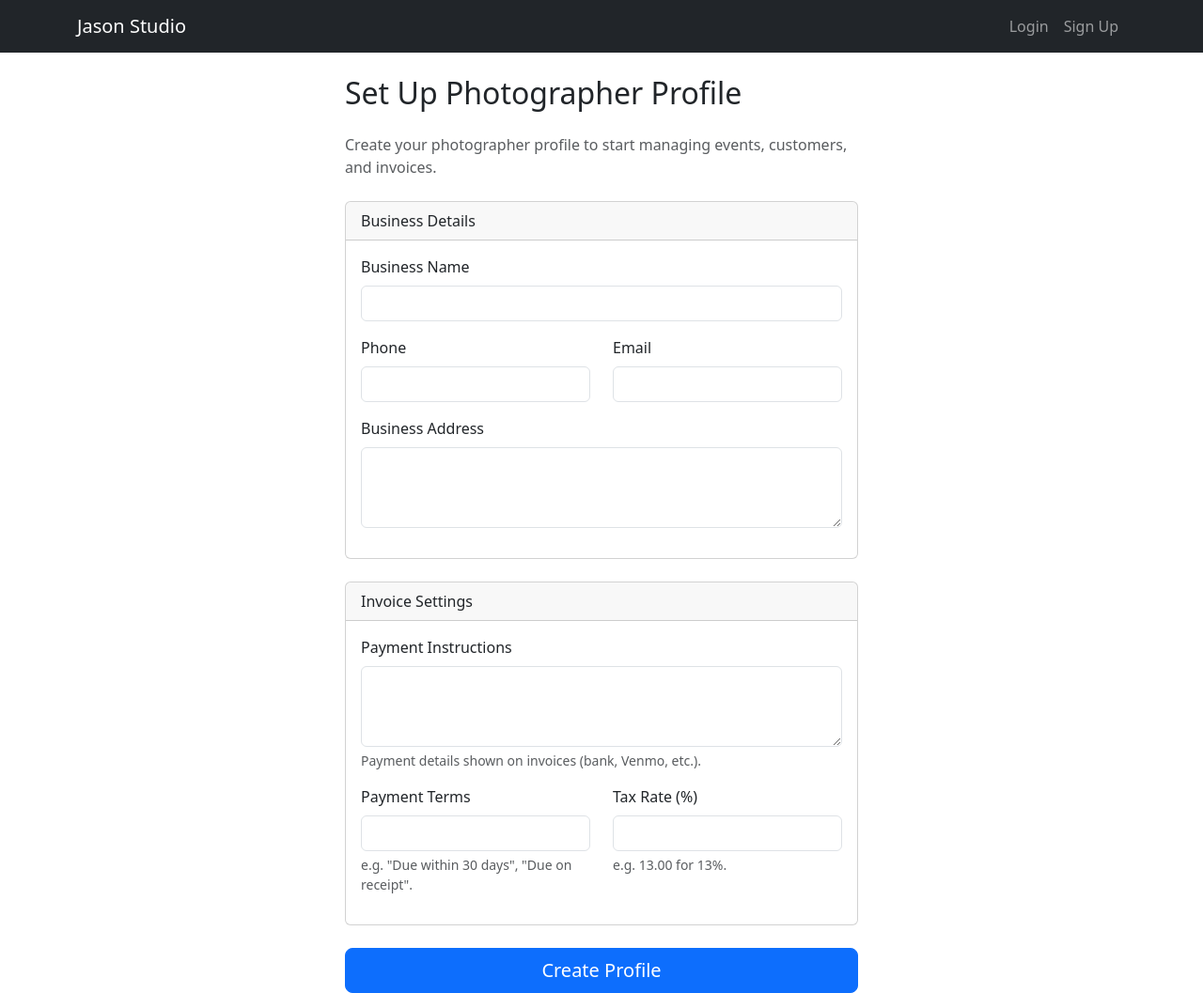
After one commit to erikvw/jasonstudio, a Django app: template src/jasonstudio/templates/accounts/photographer_setup.html in a window 1280 px wide. The commit adds this page. Shown: the whole page at 94% size. Run offline with Django 5.2, Linux system fonts and the light colour scheme; the template is opened without the code that fills it, so the values that code supplies are empty.

Commit message:
Add photographer setup flow for first-time superuser login
When a superuser logs in and no PhotographerProfile exists, the home
page shows a setup button instead of the bare landing page. The setup
form creates the profile and redirects to the photographer dashboard.

Co-Authored-By: Claude Opus 4.6 <noreply@anthropic.com>

```diff
--- a/src/jasonstudio/accounts/urls.py
+++ b/src/jasonstudio/accounts/urls.py
@@ -4,6 +4,7 @@ from . import views
 
 urlpatterns = [
     path("signup/", views.signup, name="signup"),
+    path("photographer/setup/", views.photographer_setup, name="photographer_setup"),
     path("dashboard/", views.customer_dashboard, name="customer_dashboard"),
     path("customers/", views.customer_list, name="customer_list"),
     path("customers/add/", views.customer_add, name="customer_add"),
--- /dev/null
+++ b/src/jasonstudio/templates/accounts/photographer_setup.html
@@ -0,0 +1,80 @@
+{% extends "base.html" %}
+{% block title %}Photographer Setup — Jason Studio{% endblock %}
+{% block content %}
+<div class="row justify-content-center">
+    <div class="col-md-6">
+        <h2 class="mb-4">Set Up Photographer Profile</h2>
+        <p class="text-muted mb-4">Create your photographer profile to start managing events, customers, and invoices.</p>
+
+        <form method="post">
+            {% csrf_token %}
+
+            <div class="card mb-4">
+                <div class="card-header">Business Details</div>
+                <div class="card-body">
+                    <div class="mb-3">
+                        <label for="id_business_name" class="form-label">Business Name</label>
+                        <input type="text" name="business_name" id="id_business_name"
+                               value="{{ form.business_name.value|default_if_none:'' }}"
+                               class="form-control {% if form.business_name.errors %}is-invalid{% endif %}"
+                               required>
+                        {% if form.business_name.errors %}<div class="invalid-feedback">{{ form.business_name.errors.0 }}</div>{% endif %}
+                    </div>
+
+                    <div class="row">
+                        <div class="col-md-6 mb-3">
+                            <label for="id_phone" class="form-label">Phone</label>
+                            <input type="text" name="phone" id="id_phone"
+                                   value="{{ form.phone.value|default_if_none:'' }}"
+                                   class="form-control">
+                        </div>
+                        <div class="col-md-6 mb-3">
+                            <label for="id_email" class="form-label">Email</label>
+                            <input type="email" name="email" id="id_email"
+                                   value="{{ form.email.value|default_if_none:'' }}"
+                                   class="form-control">
+                        </div>
+                    </div>
+
+                    <div class="mb-3">
+                        <label for="id_address" class="form-label">Business Address</label>
+                        <textarea name="address" id="id_address" rows="3"
+                                  class="form-control">{{ form.address.value|default_if_none:'' }}</textarea>
+                    </div>
+                </div>
+            </div>
+
+            <div class="card mb-4">
+                <div class="card-header">Invoice Settings</div>
+                <div class="card-body">
+                    <div class="mb-3">
+                        <label for="id_payment_instructions" class="form-label">Payment Instructions</label>
+                        <textarea name="payment_instructions" id="id_payment_instructions" rows="3"
+                                  class="form-control">{{ form.payment_instructions.value|default_if_none:'' }}</textarea>
+                        <div class="form-text">Payment details shown on invoices (bank, Venmo, etc.).</div>
+                    </div>
+
+                    <div class="row">
+                        <div class="col-md-6 mb-3">
+                            <label for="id_payment_terms" class="form-label">Payment Terms</label>
+                            <input type="text" name="payment_terms" id="id_payment_terms"
+                                   value="{{ form.payment_terms.value|default_if_none:'Due within 30 days' }}"
+                                   class="form-control">
+                            <div class="form-text">e.g. "Due within 30 days", "Due on receipt".</div>
+                        </div>
+                        <div class="col-md-6 mb-3">
+                            <label for="id_tax_rate" class="form-label">Tax Rate (%)</label>
+                            <input type="number" name="tax_rate" id="id_tax_rate" step="0.01"
+                                   value="{{ form.tax_rate.value|default_if_none:'0' }}"
+                                   class="form-control">
+                            <div class="form-text">e.g. 13.00 for 13%.</div>
+                        </div>
+                    </div>
+                </div>
+            </div>
+
+            <button type="submit" class="btn btn-primary btn-lg w-100">Create Profile</button>
+        </form>
+    </div>
+</div>
+{% endblock %}
--- a/src/jasonstudio/templates/gallery/home.html
+++ b/src/jasonstudio/templates/gallery/home.html
@@ -6,6 +6,11 @@
     {% if not user.is_authenticated %}
     <a href="{% url 'login' %}" class="btn btn-primary btn-lg me-2">Login</a>
     <a href="{% url 'signup' %}" class="btn btn-outline-secondary btn-lg">Sign Up</a>
+    {% elif show_photographer_setup %}
+    <div class="mt-4">
+        <p class="text-muted">No photographer profile found. Set one up to get started.</p>
+        <a href="{% url 'photographer_setup' %}" class="btn btn-primary btn-lg">Set Up Photographer Profile</a>
+    </div>
     {% endif %}
 </div>
 {% endblock %}
```
Also changed, not shown: src/jasonstudio/accounts/forms.py (+25 -0 lines), src/jasonstudio/accounts/views.py (+35 -2 lines), src/jasonstudio/gallery/views.py (+8 -1 lines).
